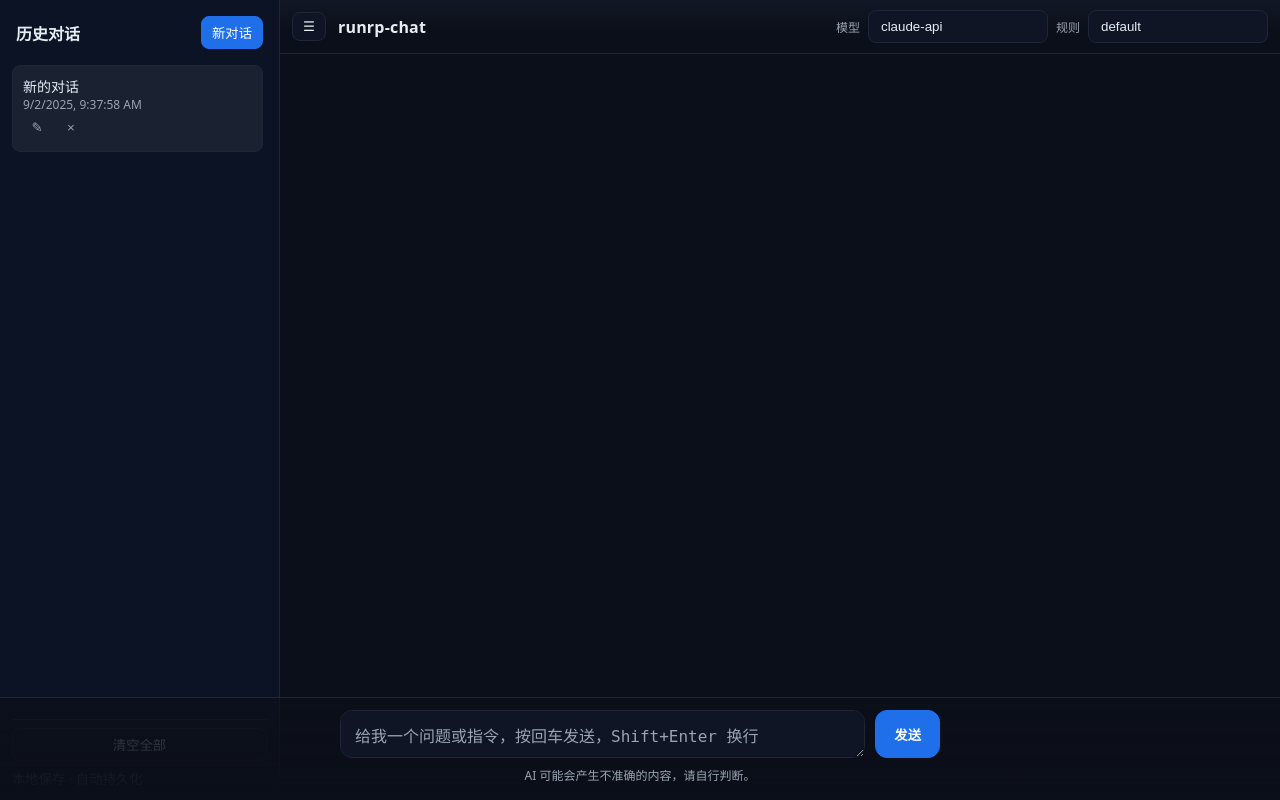
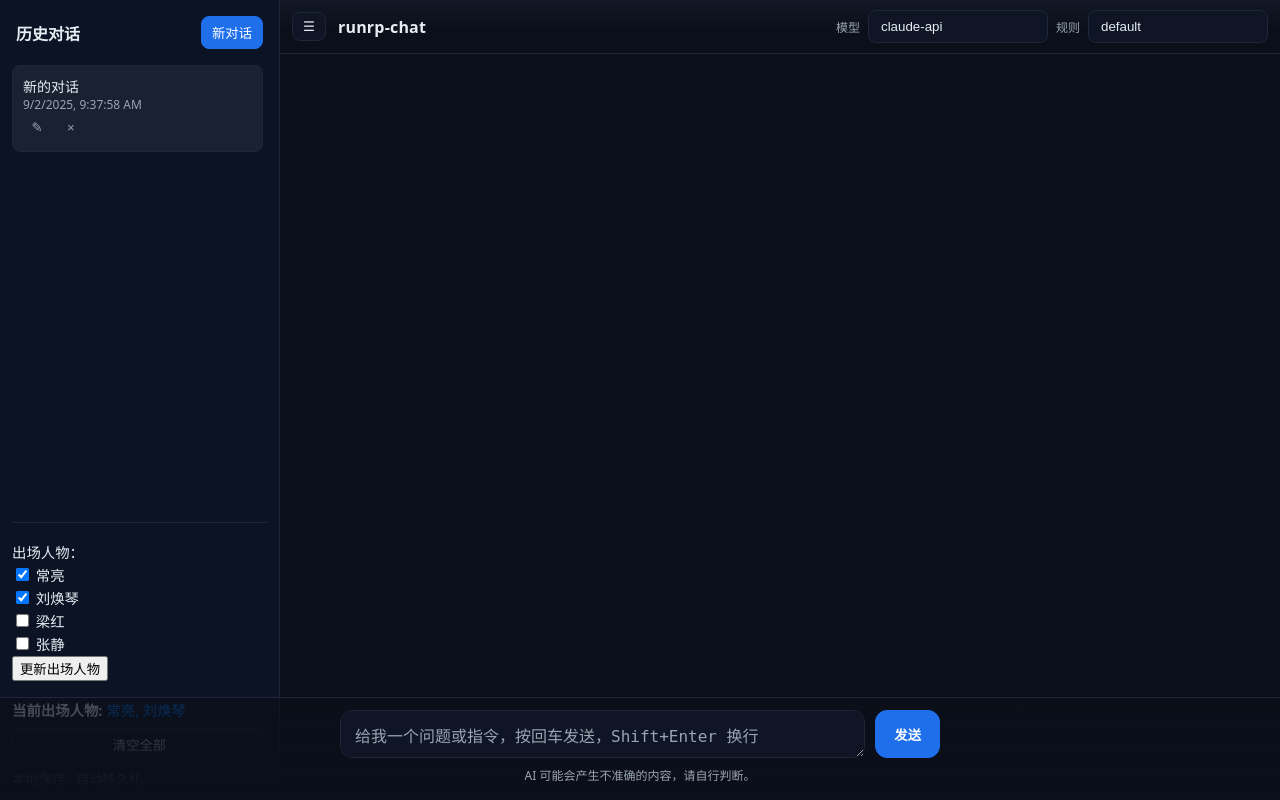
Before and after one commit to cangliangxyx/runrp-chat, a FastAPI app: page / in a window 1280 px wide. Run offline with FastAPI, Linux system fonts and the light colour scheme.

Commit message:
v1.0.2 修改index.html展示风格

```diff
--- a/app.py
+++ b/app.py
@@ -1,3 +1,4 @@
+# utils/app.py
 import logging
 from fastapi import FastAPI, Request, Form, HTTPException
 from fastapi.responses import HTMLResponse, StreamingResponse
@@ -7,6 +8,7 @@
 from config.models import list_model_ids
 from utils.stream_chat import execute_model
 from prompt.get_system_prompt import get_system_prompt
+from utils.persona_loader import list_personas, get_default_personas
 
 # -----------------------------
 # 日志配置
@@ -15,7 +17,9 @@
 logger.setLevel(logging.INFO)
 if not logger.handlers:
     handler = logging.StreamHandler()
-    handler.setFormatter(logging.Formatter("%(asctime)s [%(levelname)s] %(name)s: %(message)s"))
+    handler.setFormatter(logging.Formatter(
+        "%(asctime)s [%(levelname)s] %(name)s: %(message)s"
+    ))
     logger.addHandler(handler)
 
 # -----------------------------
@@ -27,16 +31,24 @@
 app.mount("/static", StaticFiles(directory="static"), name="static")
 templates = Jinja2Templates(directory="templates")
 
+# -----------------------------
+# 全局变量：当前出场人物
+# -----------------------------
+current_personas = get_default_personas()  # 默认玩家主角 + 刘焕琴
 
 # -----------------------------
 # 首页路由
 # -----------------------------
 @app.get("/", response_class=HTMLResponse)
 async def index(request: Request):
-    """首页：展示可用模型列表"""
+    """
+    首页：返回模型列表，并渲染模板
+    """
     model_ids = list_model_ids()
-    return templates.TemplateResponse("index.html", {"request": request, "models": model_ids})
-
+    return templates.TemplateResponse(
+        "index.html",
+        {"request": request, "models": model_ids}
+    )
 
 # -----------------------------
 # 聊天接口
@@ -48,12 +60,11 @@
     system_rule: str = Form("default")
 ):
     """
-    聊天接口：流式返回模型输出
+    聊天接口：流式返回模型生成内容
     - model: 模型 ID
-    - prompt: 用户输入内容
-    - system_rule: 系统规则标识
+    - prompt: 用户输入
+    - system_rule: 系统规则
     """
-    # 参数校验
     if model not in list_model_ids():
         raise HTTPException(status_code=400, detail=f"模型 '{model}' 不存在")
 
@@ -62,23 +73,53 @@
     except KeyError:
         raise HTTPException(status_code=400, detail=f"system_rule '{system_rule}' 不存在")
 
-    # 流式返回生成内容
     try:
         return StreamingResponse(
-            execute_model(model_name=model, user_input=prompt, system_instructions=system_prompt),
+            execute_model(
+                model_name=model,
+                user_input=prompt,
+                system_instructions=system_prompt
+            ),
             media_type="text/plain; charset=utf-8"
         )
     except Exception as e:
         logger.error(f"[chat] 流式响应出错: {e}", exc_info=True)
         raise HTTPException(status_code=500, detail="服务器处理请求时出错")
 
+# -----------------------------
+# 获取人物列表
+# -----------------------------
+@app.get("/personas")
+async def get_persona_list():
+    """
+    返回可选出场人物列表，并标记当前出场人物
+    - selected: True 表示已被选中
+    """
+    all_personas = list_personas()
+    result = [{"name": name, "selected": name in current_personas} for name in all_personas]
+    return {"personas": result}
 
 # -----------------------------
-# 启动服务（仅在直接运行 app.py 时）
+# 更新当前出场人物
+# -----------------------------
+@app.post("/personas")
+async def update_personas(selected: str = Form(...)):
+    """
+    更新当前出场人物
+    - selected: 逗号分隔的出场人物名称
+    """
+    global current_personas
+    names = [name.strip() for name in selected.split(",") if name.strip()]
+    available = set(list_personas())
+    current_personas = [name for name in names if name in available]
+    logger.info(f"[人物更新] 当前出场人物: {current_personas}")
+    return {"status": "ok", "current_personas": current_personas}
+
+# -----------------------------
+# 启动服务
 # -----------------------------
 if __name__ == "__main__":
     import uvicorn
-
     logger.info("启动服务：http://localhost:8080")
     uvicorn.run(
         "app:app",
--- a/templates/index.html
+++ b/templates/index.html
@@ -6,26 +6,55 @@
   <meta name="viewport" content="width=device-width, initial-scale=1" />
   <link rel="stylesheet" href="/static/style.css?v=1.0.1" />
   <script src="/static/script.js?v=1.0.1" defer></script>
+  <style>
+    /* 简单样式示例，适合快速预览 */
+    .personas-selection, .current-personas {
+      margin-top: 10px;
+      font-size: 0.9rem;
+    }
+    .personas-selection label {
+      display: block;
+      margin-bottom: 2px;
+    }
+    .current-personas span {
+      color: #007bff;
+    }
+  </style>
 </head>
 <body>
   <div class="app with-sidebar">
-    <!-- 左侧边栏（历史对话） -->
+    <!-- 左侧边栏 -->
     <aside class="sidebar" id="sidebar">
       <div class="sidebar-header">
         <div class="sidebar-title">历史对话</div>
         <button class="sidebar-new" id="btn-new">新对话</button>
       </div>
+
       <nav class="sidebar-list" id="conv-list" aria-label="会话列表">
         <!-- 会话项由脚本注入 -->
       </nav>
+
+      <!-- 出场人物选择 -->
       <div class="sidebar-footer">
+        <div class="personas-selection">
+          <label>出场人物：</label>
+          <div id="persona-list"></div>
+          <button id="btn-update-personas">更新出场人物</button>
+        </div>
+
+        <!-- 实时显示当前出场人物 -->
+        <div class="current-personas">
+          <strong>当前出场人物:</strong>
+          <span id="current-personas-display">无</span>
+        </div>
+
         <button class="sidebar-clear" id="btn-clear-all" title="清空全部历史">清空全部</button>
         <small class="muted">本地保存 · 自动持久化</small>
       </div>
     </aside>
 
+    <!-- 主体内容 -->
     <div class="content">
-      <!-- 顶部栏 -->
       <header class="topbar">
         <button class="menu-btn" id="btn-toggle" aria-label="切换侧栏">☰</button>
         <div class="brand">runrp-chat</div>
@@ -46,12 +75,10 @@
         </div>
       </header>
 
-      <!-- 主体：对话区 -->
+      <!-- 主体聊天区 -->
       <main class="main">
         <div class="chat-container">
-          <!-- 历史对话列表（消息） -->
           <div id="messages" class="chat-messages" aria-live="polite" aria-atomic="false"></div>
-          <!-- 兼容保留（不使用） -->
           <pre id="response" style="display:none;"></pre>
         </div>
       </main>
@@ -71,5 +98,50 @@
       </footer>
     </div>
   </div>
+
+  <!-- -----------------------------
+       JS: 出场人物管理 & 实时刷新
+       ----------------------------- -->
+  <script>
+    // 加载可选人物列表
+    async function loadPersonas() {
+      const res = await fetch("/personas");
+      const data = await res.json();
+      const container = document.getElementById("persona-list");
+      container.innerHTML = "";
+      data.personas.forEach(p => {
+        const div = document.createElement("div");
+        div.innerHTML = `<label><input type="checkbox" value="${p.name}" ${p.selected ? "checked" : ""}> ${p.name}</label>`;
+        container.appendChild(div);
+      });
+    }
+
+    // 更新选中人物
+    async function updatePersonas() {
+      const checkboxes = document.querySelectorAll("#persona-list input[type=checkbox]");
+      const selected = Array.from(checkboxes).filter(cb => cb.checked).map(cb => cb.value).join(",");
+      const formData = new FormData();
+      formData.append("selected", selected);
+      await fetch("/personas", {method:"POST", body:formData});
+      await refreshCurrentPersonas();
+    }
+
+    // 刷新当前出场人物显示
+    async function refreshCurrentPersonas() {
+      const res = await fetch("/personas");
+      const data = await res.json();
+      const current = data.personas.filter(p => p.selected).map(p => p.name).join(", ") || "无";
+      document.getElementById("current-personas-display").textContent = current;
+    }
+
+    // 定时刷新
+    setInterval(refreshCurrentPersonas, 5000);
+
+    document.addEventListener("DOMContentLoaded", () => {
+      loadPersonas();
+      refreshCurrentPersonas();
+      document.getElementById("btn-update-personas").addEventListener("click", updatePersonas);
+    });
+  </script>
 </body>
 </html>
```
Also changed, not shown: utils/stream_chat.py (+22 -15 lines). Lines whose indentation alone changed are shown as unchanged.
